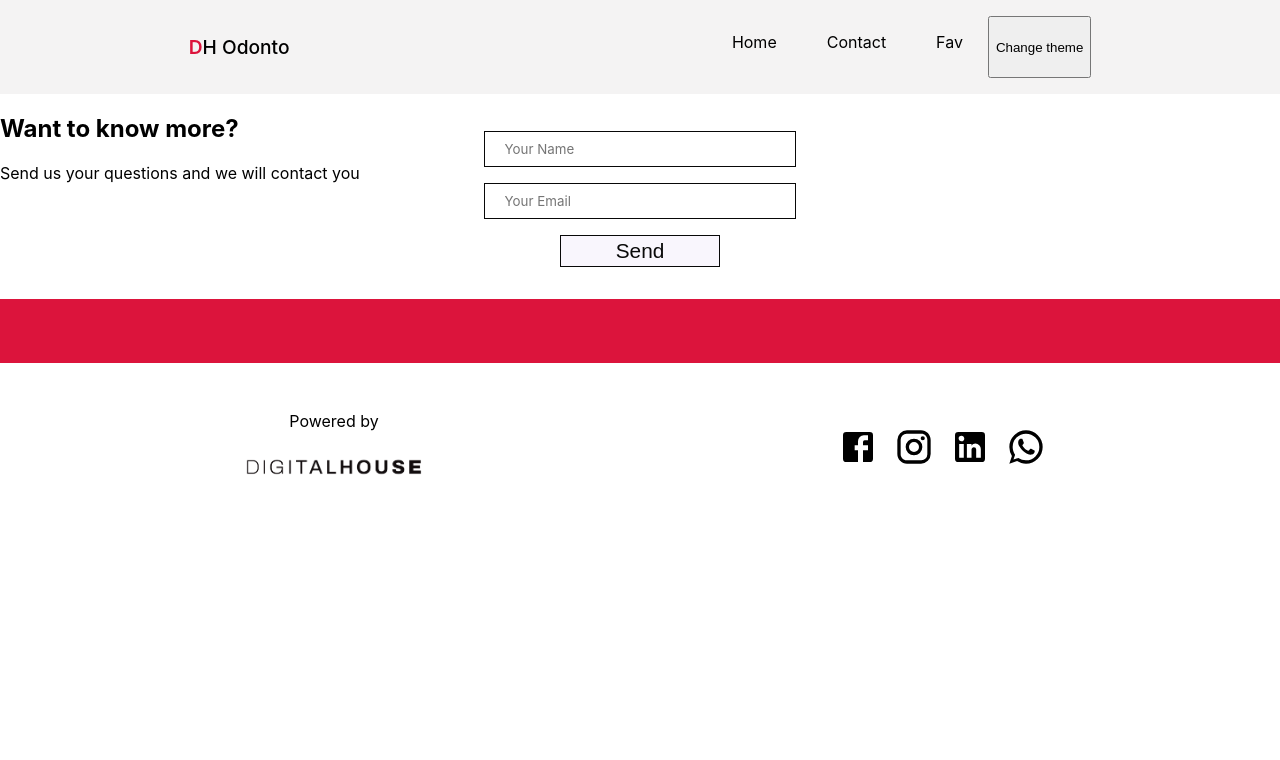
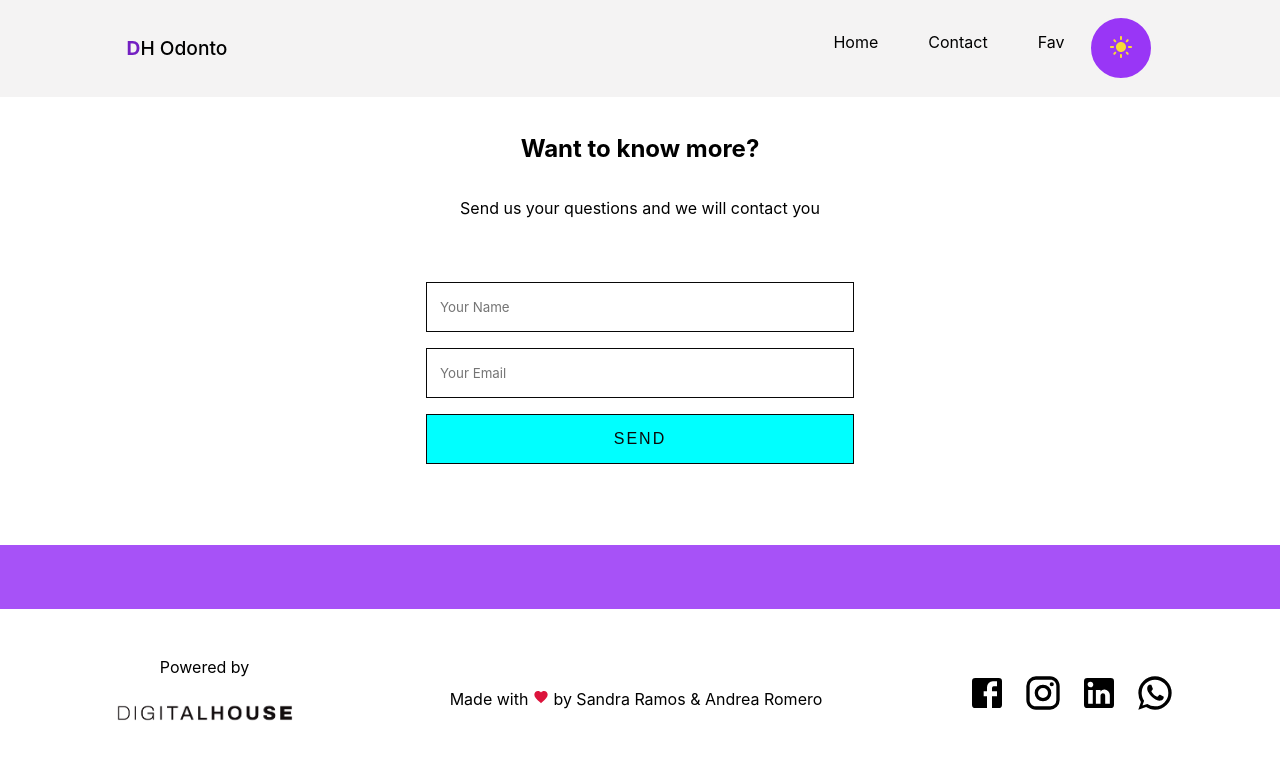
Before and after one commit to sandyFit/Final-Front-III, a React (Vite) app: page /contacto in a window 1280 px wide. Shown: the top 760 px of the page. Built offline with nearby package versions, Linux system fonts and the light colour scheme.

Commit message:
Refine styling with final adjustments for a polished look

```diff
--- a/src/Routes/Contact.jsx
+++ b/src/Routes/Contact.jsx
@@ -1,9 +1,8 @@
-// eslint-disable-next-line no-unused-vars
 import React from 'react'
 import { Form } from '../components/Form'
-// eslint-disable-next-line no-unused-vars
 import { ContextGlobal } from '../utils/global.context'
 import { useContext } from 'react'
+import '../assets/form.css'
 
 
 //Este componente debera ser estilado como "dark" o "light" dependiendo del theme del Context
@@ -12,10 +11,13 @@ const Contact = () => {
     // eslint-disable-next-line no-unused-vars, no-undef
     const { theme } = useContext(ContextGlobal)
     return (
-        <div className={ theme === 'dark' ? 'dark' : '' }>
-            <h2>Want to know more?</h2>
-            <p>Send us your questions and we will contact you</p>
-            <Form/>
+        <div className={theme === 'dark' ? 'dark' : ''}>
+            <div className='contact-box'>
+                <h2>Want to know more?</h2>
+                <p>Send us your questions and we will contact you</p>
+                <Form />
+            </div>
+
         </div>
     )
 }
--- a/src/Routes/Detail.jsx
+++ b/src/Routes/Detail.jsx
@@ -19,7 +19,8 @@ const Detail = () => {
     }, [id, getDentistById, error])
 
     return (
-        <div className={ theme === 'dark' ? 'dark' : '' }>
+        <div className={theme === 'dark' ? 'dark' : ''}>
+            <div style={{ height: '52vh', padding: '2rem 6rem 0' }}>
                 { dentist ? (
                     <>
                         <h1>Detail Dentist id: { id }</h1>
@@ -46,6 +47,7 @@ const Detail = () => {
                     <p>{ error || 'Loading...' }</p>
                 )}
             </div>
+        </div>
     )
 }
 
--- a/src/Routes/Fav.jsx
+++ b/src/Routes/Fav.jsx
@@ -1,24 +1,26 @@
 import React, { useContext } from 'react'
 import Card from '../components/Card'
 import { ContextGlobal } from '../utils/global.context'
-
 
 const Favs = () => {
 
     const { theme, favorites } = useContext(ContextGlobal)
 
     return (
-        <div className={ theme === 'dark' ? 'dark' : ''} >
+        <div className={theme === 'dark' ? 'dark' : ''} >
+            <div style={{padding: '.2rem 0 3rem' }}>
                 <h1>Dentists Favs</h1>
                 <div className='card-grid'>
-                { favorites.length > 0 ? (
+                    {favorites.length > 0 ? (
                         favorites.map((favorite) => (
-                        <Card key={ favorite.id } data={ favorite } isFavorite={ true } />
+                            <Card key={favorite.id} data={favorite} isFavorite={true} />
                         ))
                     ) : (
                         <h2>No favorite dentists found.</h2>
                     )}
                 </div>
+            </div>
+
         </div >
     )
 }
--- a/src/Routes/Home.jsx
+++ b/src/Routes/Home.jsx
@@ -23,15 +23,16 @@ const Home = () => {
 
 
     return (
-        <main className={ theme === 'dark' ? 'dark' : '' }>
-            <h1>Home</h1>
+        <main className={theme === 'dark' ? 'dark' : ''}>
+            <div style={{ padding: '.2rem 0 3rem' }}>
+                <h1>Home</h1>
 
-            <div className='card-grid'>
-                { allDentist.length
-                    ? allDentist.map((dentist, index) => <Card key={index} data={dentist} />)
-                    : null }
+                <div className='card-grid'>
+                    { allDentist.length
+                        ? allDentist.map((dentist, index) => <Card key={index} data={dentist} />)
+                        : null }
+                </div>
             </div>
-
         </main>
     );
 }
--- a/src/assets/footer.css
+++ b/src/assets/footer.css
@@ -5,7 +5,7 @@ footer {
     padding: 2rem;
     position: relative;
     bottom: 0;
-    border-top: 4rem solid crimson;
+    border-top: 4rem solid rgb(167, 82, 247);
 }
 
 footer img {
@@ -29,3 +29,7 @@ footer>p {
     width: 2rem;
     height: 2rem;
 }
+
+.copyright {
+    margin-top: 2rem;
+}
--- /dev/null
+++ b/src/assets/form.css
@@ -0,0 +1,64 @@
+/*Styles para formulario*/
+
+.contact-box {
+    height: 48vh;
+    padding: 2rem 6rem;
+    display: flex;
+    flex-direction: column;
+    justify-content: center;
+    align-items: center;
+}
+
+.Form__div .div__form {
+    align-items: center;
+    display: flex;
+    flex-direction: column;
+    justify-content: flex-end;
+    padding: 2rem;
+}
+
+.Form__div .div__form div input {
+    font-family: inherit;
+    background-color: white;
+    border: 0.1rem #080808 solid;
+    color: #000000;
+    display: block;
+    margin-top: 1rem;
+    height: 2rem;
+    padding: .5rem .8rem;
+    width: 25rem;
+}
+
+.Form__div .div__form div label {
+    color: #030000;
+    font-size: 0rem;
+    position: absolute;
+    top: 30%;
+    translate: 0 -30%;
+    transition: 0.3s;
+    pointer-events: none;
+}
+
+/* Button Style Form*/
+.Form__div button {
+    align-items: center;
+    background-color: aqua;
+    border: 0.1rem #080808 solid;
+    color: #0a0a0a;
+    display: flex;
+    font-size: 1rem;
+    text-transform: uppercase;
+    letter-spacing: 2px;
+    height: 2rem;
+    justify-content: space-around;
+    margin-top: 1rem;
+    padding: 1.5rem;
+    transition: all 0.2s;
+    width: 26.8rem;
+}
+
+.Form__div button:hover {
+    align-items: center;
+    background-color: rgb(25, 222, 222);
+
+}
--- a/src/assets/navbar.css
+++ b/src/assets/navbar.css
@@ -4,6 +4,7 @@ nav {
     justify-content: space-around;
     padding: 1rem 0;
     background-color: #f4f3f3;
+    border-bottom: 1px solid #f4f3f3;
 }
 
 .logo {
@@ -12,11 +13,12 @@ nav {
     align-items: center;
     font-size: 1.2rem;
     font-weight: 500;
+    padding-right: 18rem;
 }
 
 span {
-    color: crimson;
-    font-weight: 600;
+    color: rgb(115, 31, 194);
+    font-weight: 700;
 }
 
 .links {
@@ -34,3 +36,17 @@ a {
 a:hover {
     color: rgb(136, 136, 136);
 }
+
+nav button {
+    width: 4rem;
+    height: 4rem;
+    color: rgb(248, 219, 53);
+    background-color: rgb(153, 54, 246);
+    border: 2px solid #f4f3f3;
+    border-radius: 50%;
+    cursor: pointer;
+}
+
+nav button:hover {
+    background-color: rgb(167, 82, 247);
+}
--- a/src/components/Footer.jsx
+++ b/src/components/Footer.jsx
@@ -2,10 +2,12 @@
 import React, { useContext } from 'react'
 import { ContextGlobal } from '../utils/global.context'
 import '../assets/footer.css'
+import FavoriteIcon from '@mui/icons-material/Favorite'
 import FacebookIcon from '@mui/icons-material/Facebook'
 import InstagramIcon from '@mui/icons-material/Instagram'
 import LinkedInIcon from '@mui/icons-material/LinkedIn'
 import WhatsAppIcon from '@mui/icons-material/WhatsApp'
+
 
 const Footer = () => {
 
@@ -16,6 +18,13 @@ const Footer = () => {
             <div className="logo-box">
                 <p>Powered by</p>
                 <img src='./images/DH.png' alt='DH-logo' />
+            </div>
+
+            <div className="copyright">
+                <p>
+                    Made with <FavoriteIcon style={{ fontSize: 16, color: 'crimson'}} /> by Sandra Ramos & Andrea Romero
+
+                </p>
             </div>
 
             <div className="socials">
--- a/src/components/Form.jsx
+++ b/src/components/Form.jsx
@@ -1,10 +1,9 @@
-/* eslint-disable react/no-unknown-property */
 
-// eslint-disable-next-line no-unused-vars
 import React from 'react'
   // Hooks
 import { useState } from 'react'
-import { showAlert } from '../utils/showAlert';
+import { showAlert } from '../utils/showAlert'
+import '../assets/form.css'
 
 
 // Component
--- a/src/components/Navbar.jsx
+++ b/src/components/Navbar.jsx
@@ -2,7 +2,8 @@ import React, { useContext } from 'react'
 import { Link } from 'react-router-dom'
 import { ContextGlobal } from '../utils/global.context'
 import '../assets/navbar.css'
-
+import LightModeIcon from '@mui/icons-material/LightMode'
+import DarkModeIcon from '@mui/icons-material/DarkMode'
 
 //Este componente debera ser estilado como "dark" o "light" dependiendo del theme del Context
 
@@ -23,8 +24,9 @@ const Navbar = () => {
                     <Link to='/favs'>Fav</Link>
                 </ul>
 
-                {/* Deberan implementar ademas la logica para cambiar de Theme con el button */}
-                <button style={{cursor: 'pointer'}} onClick={toggleTheme}>Change theme</button>
+                <button onClick={toggleTheme}>
+                    {theme === 'dark' ? <DarkModeIcon /> : <LightModeIcon />}
+                </button>
             </div>
 
         </nav>
--- a/src/index.css
+++ b/src/index.css
@@ -12,6 +12,8 @@ code {
         monospace;
 }
 
+
+
 .favButton {
     background-color: rgba(136, 136, 136, 0.116);
     padding: 10px;
@@ -24,54 +26,7 @@ h1 {
     text-align: center;
 }
 
-/* nav {
-    display: flex;
-    width: 80vw;
-    justify-content: flex-start;
-    padding: 1rem;
-}
 
-a {
-    color: #000;
-    text-decoration: none;
-    margin: 5px;
-    cursor: pointer;
-}
-
-a:hover {
-    color: rgb(136, 136, 136);
-}
-
-footer {
-    display: flex;
-    justify-content: center;
-    text-align: center;
-    padding: 2rem;
-    position: relative;
-    bottom: 0;
-    /* width: 90%;
-    height: 40px;
-    margin-top: 2rem;
-}
-
-footer img {
-    width: 200px;
-    margin: 0;
-}
-
-footer>p {
-    margin: 0;
-    padding-top: 0.7rem;
-} */
-
-form {
-    display: flex;
-    flex-direction: column;
-    justify-content: space-around;
-    width: 300px;
-    height: 100px;
-    margin: 0 auto;
-}
 
 .card {
     display: flex;
@@ -79,12 +34,12 @@ form {
     flex-direction: column;
     align-items: center;
     width: 200px;
-    padding: 0.5rem 0.5rem 0 0.5rem;
-    border: 0.5px solid rgb(136, 136, 136);
+    padding: 0.5rem;
+    border: 2px solid rgb(1, 192, 192);
 }
 
 .card:hover {
-    border: 0.5px solid rgb(206, 217, 142);
+    border: 2px solid rgb(206, 217, 142);
 }
 
 .card-grid {
@@ -95,6 +50,10 @@ form {
     height: auto;
     flex-wrap: wrap;
     margin: 0 auto;
+}
+
+.card button {
+    background-color: aqua;
 }
 
 table {
@@ -125,65 +84,3 @@ tr:nth-child(even) {
 .dark a {
     color: white;
 }
-/*Styles para formulario*/
-
-.Form__div .div__form {
-    align-items: center;
-    display: flex;
-    flex-direction: column;
-    justify-content: flex-end;
-}
-
-.Form__div .div__form div input {
-    font-family: inherit;
-    background-color: white;
-    border: 0.1rem #080808 solid;
-    color: #000000;
-    display: block;
-    margin-top: 1rem;
-    height: 2rem;
-    padding-left: 1.2rem;
-    width: 18rem;
-}
-
-.Form__div .div__form div label {
-    color: #030000;
-    font-size: 0rem;
-    position: absolute;
-    top: 30%;
-    translate: 0 -30%;
-    transition: 0.3s;
-    pointer-events: none;
-}
-
-/* Button Style Form*/
-.Form__div button {
-    align-items: center;
-    background-color: #f9f6fd;
-    border-width: 1px;
-    border: 0.1rem #080808 solid;
-    color: #0a0a0a;
-    display: flex;
-    font-size: 1.3rem;
-    height: 2rem;
-    justify-content: space-around;
-    margin-top: 1rem;
-    padding: 0.3rem;
-    transition: all 0.2s;
-    width: 10rem;
-}
-.Form__div button:hover {
-    align-items: center;
-    background-color: rgb(233, 56, 76);
-    border-width: 1px;
-    border: 0.1rem #000000 solid;
-    color: #000000;
-    display: flex;
-    font-size: 1.3rem;
-    height: 2rem;
-    justify-content: space-around;
-    margin-top: 1rem;
-    padding: 0.3rem;
-    transition: all 0.2s;
-    width: 10rem;
-}
```
Lines whose indentation alone changed are shown as unchanged.
